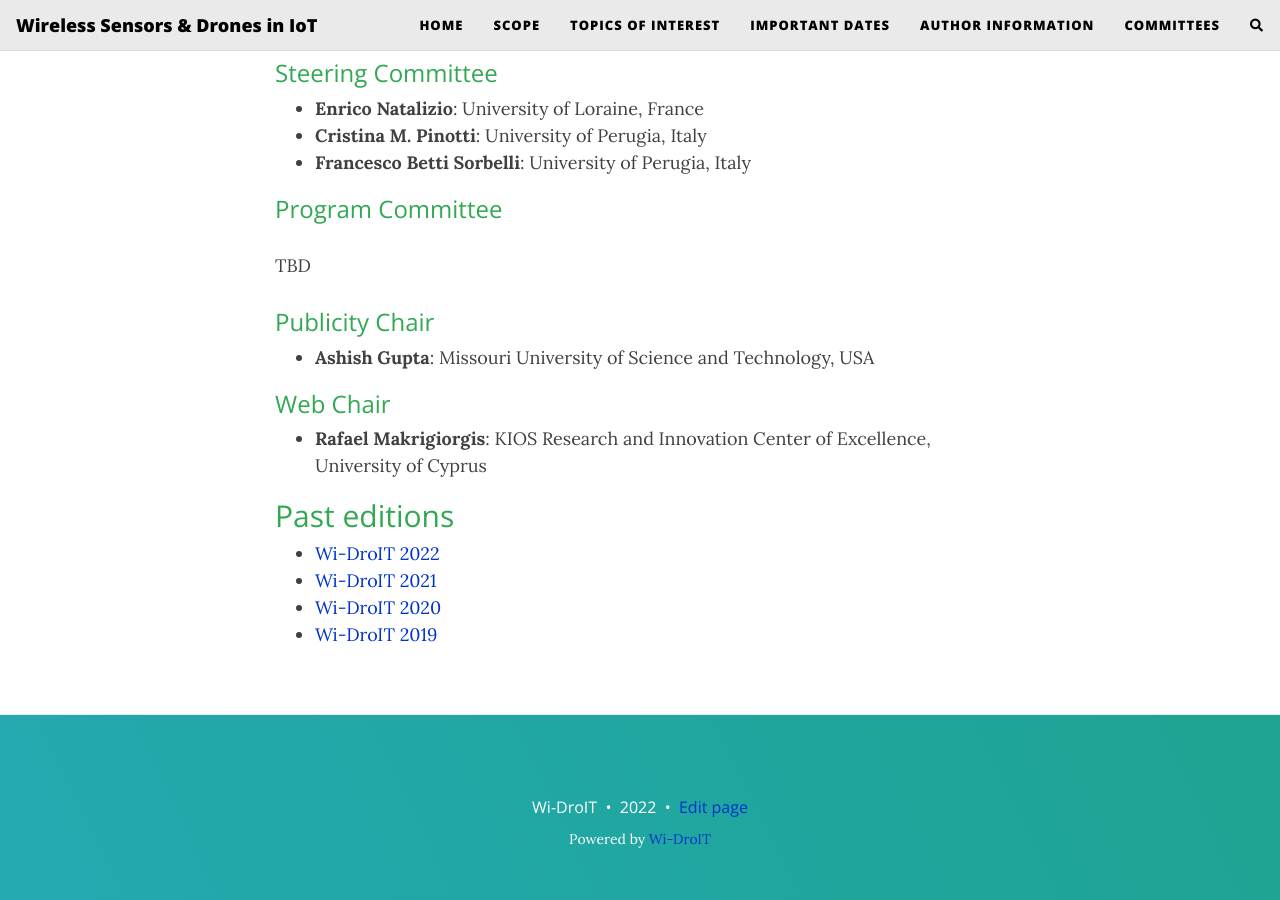
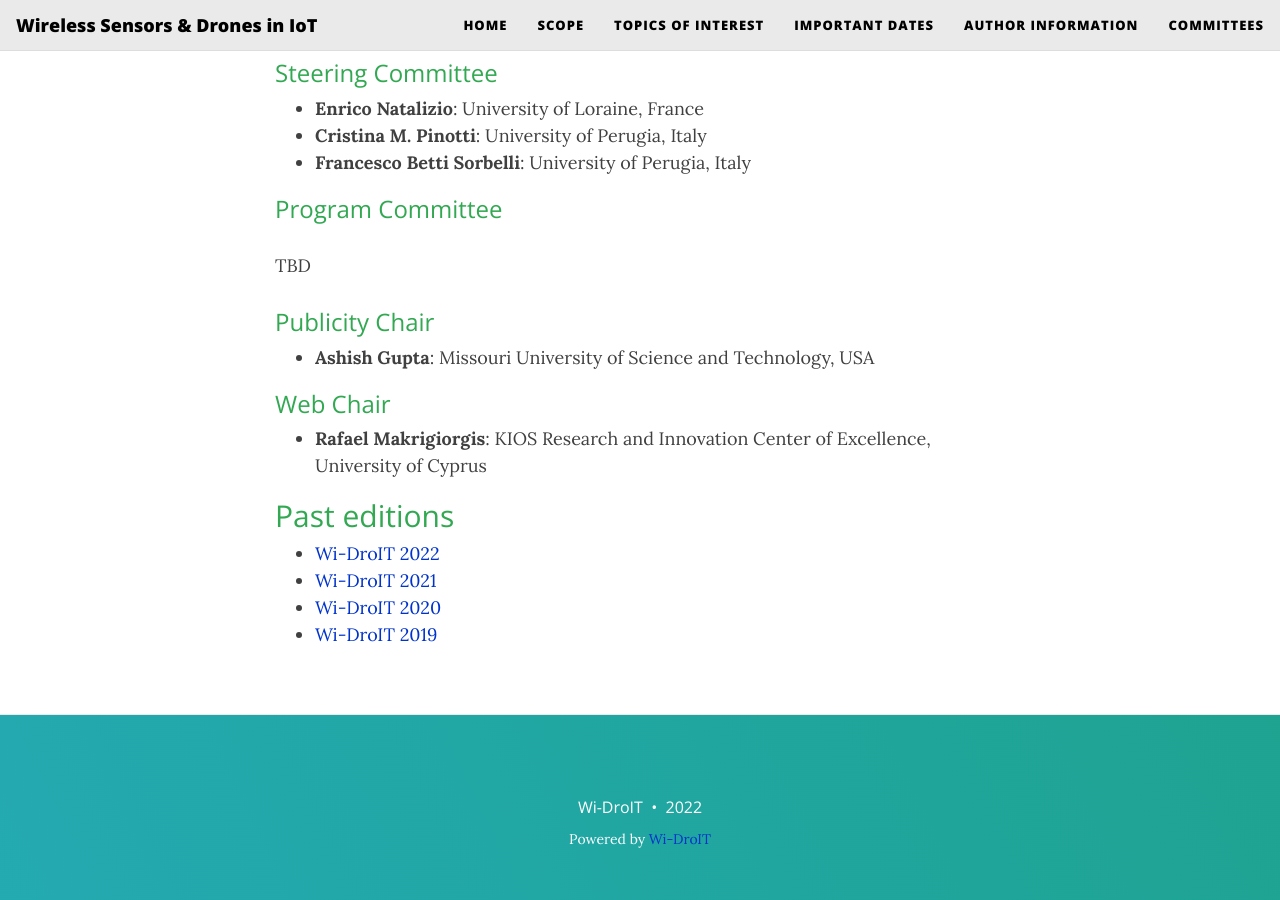
Before and after one commit to widroit2024/widroit2024.github.io, a Jekyll site: the page built from index.md, in a window 1280 px wide and 900 px high, scrolled down 2857 px. Built offline with Jekyll 4.4.1, drawn with Linux system fonts in a browser that asks for light colours; nearby versions of some CDN libraries; comment, search, counter and statistics services are not loaded; part of the change alters nothing that is shown.

Commit message:
minor changes

```diff
--- a/_config.yml
+++ b/_config.yml
@@ -110,10 +110,10 @@ feed_show_excerpt: true
 feed_show_tags: true
 
 # Add a search button to the navbar
-post_search: true
+post_search: false
 
 # Add a button in the footer to edit the current page. Only works if your website is hosted on GitHub
-edit_page_button: true
+edit_page_button: false
 
 # Allow sub-menu items (second-level navigation menu items) to be longer than the top-level menu
 # If this setting is off, then long sub-menu words might get cut off
```
Also changed, not shown: README.md.
